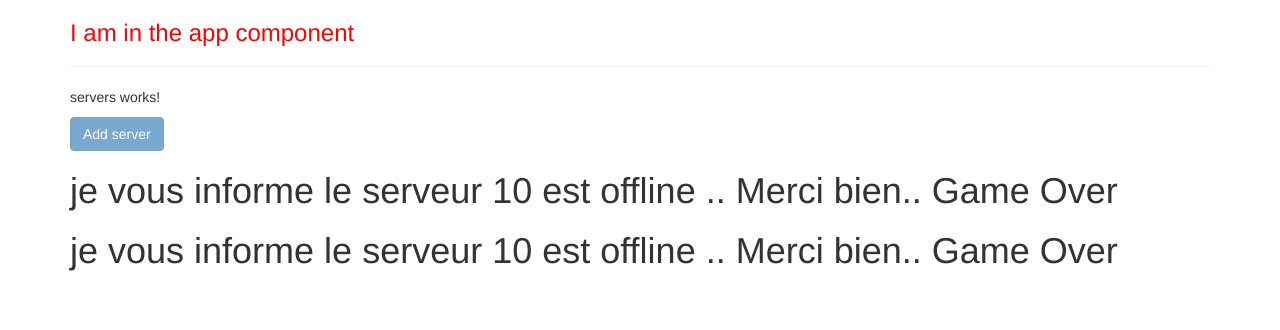
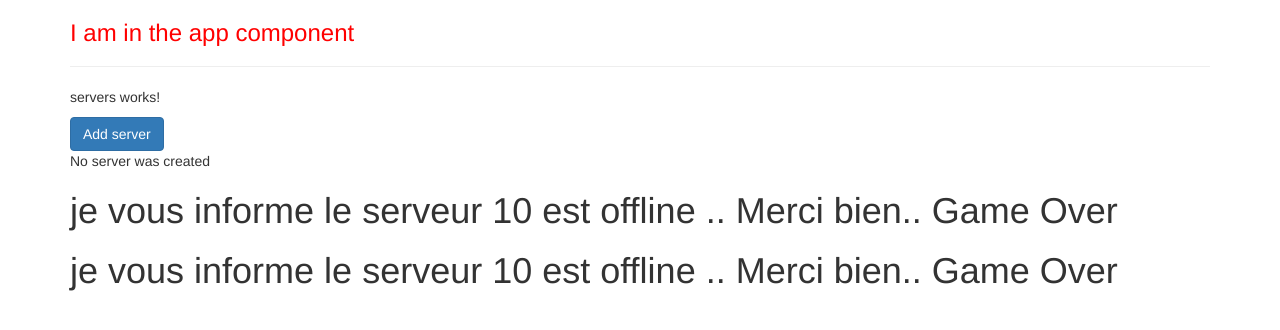
Before and after one commit to SoufieneOUERTANI/02-The-Basics---my-first-app, an Angular app: page / in a window 1280 px wide. Shown: the top 330 px of the page. Built offline with nearby package versions, Linux system fonts and the light colour scheme.

Commit message:
29 - event binding (click)="onCreateServer()"

```diff
--- a/src/app/servers/servers.component.html
+++ b/src/app/servers/servers.component.html
@@ -1,9 +1,11 @@
 <p>servers works!</p>
 <button
     class="btn btn-primary"
-    [disabled]="allowNewServer"
+    [disabled]="!allowNewServer"
+    (click)="onCreateServer()"
 >
     Add server
 </button>
+<p>{{serverCreationStatus}}</p>
 <app-server></app-server>
 <app-server></app-server>
--- a/src/app/servers/servers.component.ts
+++ b/src/app/servers/servers.component.ts
@@ -13,9 +13,14 @@
 export class ServersComponent {
 
   allowNewServer = false;
+  serverCreationStatus = "No server was created";
 
   constructor(){
     setTimeout(() => this.allowNewServer=true, 2000);
   }
 
+  onCreateServer(){
+    this.serverCreationStatus = 'Server was created';
+  }
+
 }
```
